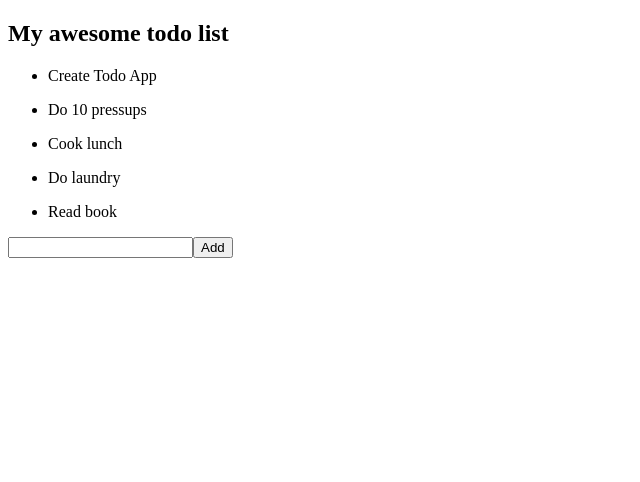
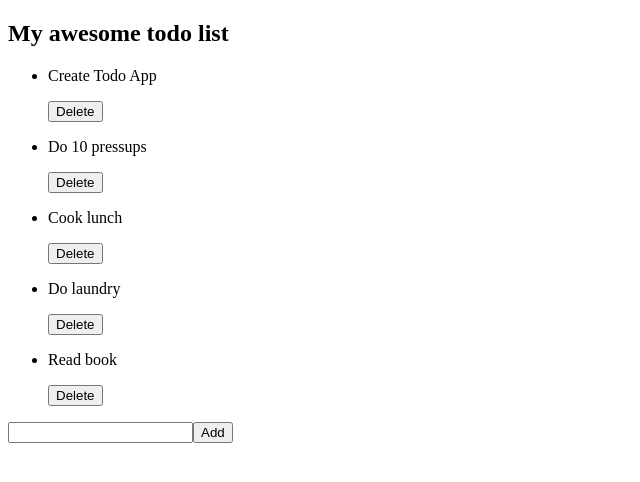
Before and after one commit to vcory/todo-app, a Vue app: page / in a window 1280 px wide. Shown: the top 482 px of the page, without its empty margins (0-640 px from the left). Built offline with nearby package versions, Linux system fonts and the light colour scheme.

Commit message:
Delete button added

```diff
--- a/src/App.vue
+++ b/src/App.vue
@@ -1,6 +1,6 @@
 <template>
   <div id ="app">
-     <Todos v-bind:todos="todos" />
+     <Todos v-bind:todos="todos" v-on:delete-todo="deleteTodo" />
      <AddTodo v-on:add-todo="addTodo" />
     </div>
 </template>
@@ -50,6 +50,9 @@ export default {
   methods: {
     addTodo(newTodoObj) {
       this.todos = [...this.todos, newTodoObj];
+    },
+    deleteTodo(todoId) {
+      this.todos = this.todos.filter(todo => todo.id !== todoId);
     }
   }
 }
--- a/src/components/Todo.vue
+++ b/src/components/Todo.vue
@@ -1,6 +1,7 @@
 <template>
     <div v-bind:class="{ 'completed': todo.completed }">
         <p v-on:click="markComplete">{{todo.title}}</p>
+        <button @click="$emit('delete-todo', todo.id)">Delete</button>
     </div>
 </template>
 
--- a/src/components/Todos.vue
+++ b/src/components/Todos.vue
@@ -3,7 +3,7 @@
         <h2>My awesome todo list</h2>
         <ul>
             <li v-bind:key="todo.id" v-for="todo in todos">
-                <Todo v-bind:todo="todo" />
+                <Todo v-bind:todo="todo" v-on:delete-todo="$emit('delete-todo', todo.id)" />
             </li>
         </ul>
     </div>
```
